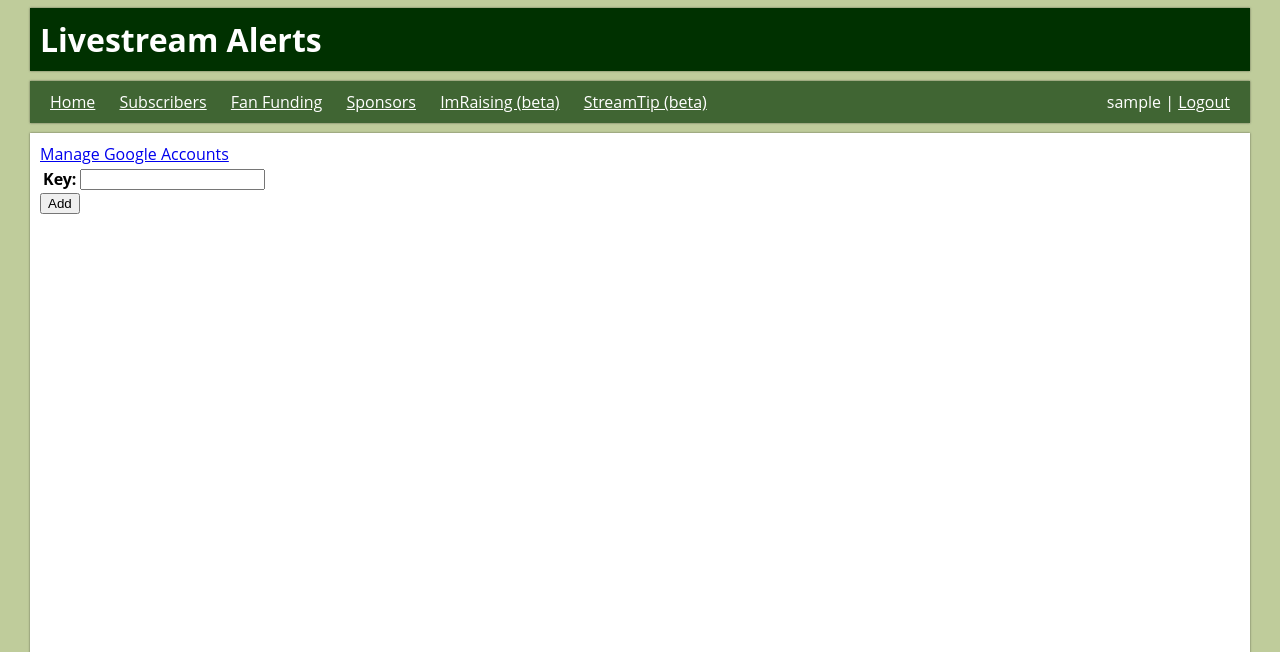
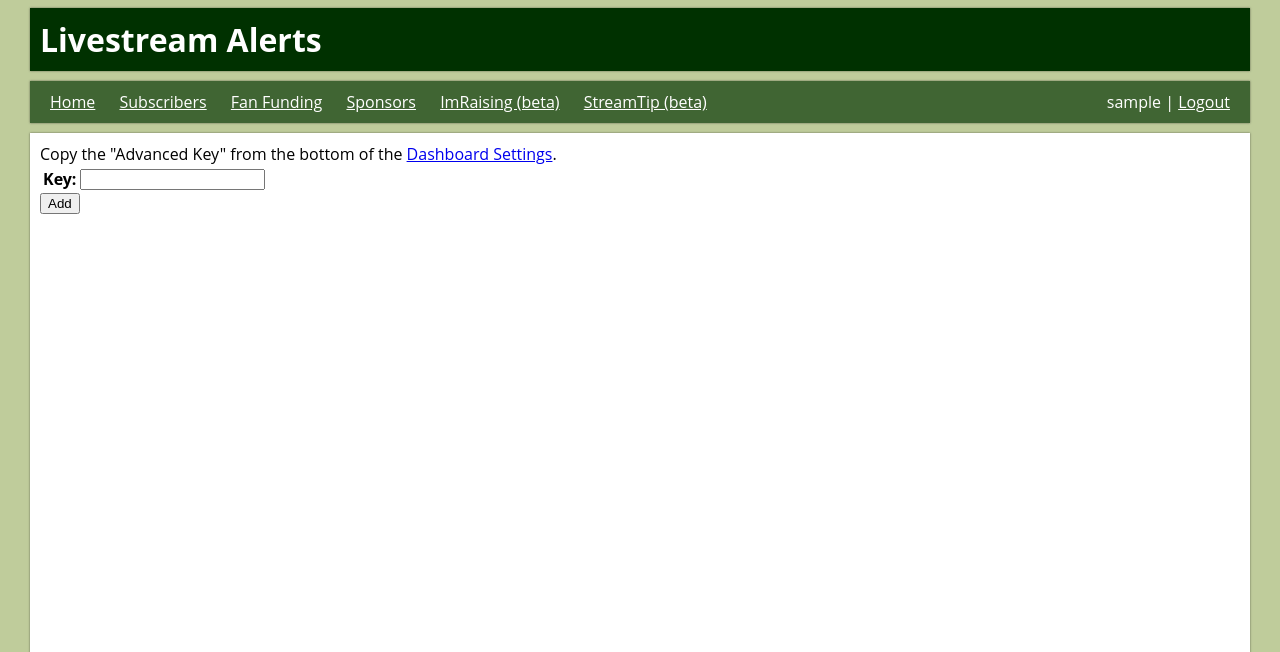
Before and after one commit to google/mirandum, a Django app: page /imraising/setup in a window 1280 px wide. Shown: the top 652 px of the page. Run offline with Django 3.2, Linux system fonts and the light colour scheme; the visitor is signed in with stand-in values (Sample User, id 1).

Commit message:
Changing imraising config to have some docs.

```diff
--- a/alerts/imraising/templates/imraising/setup.html
+++ b/alerts/imraising/templates/imraising/setup.html
@@ -15,8 +15,8 @@ See the License for the specific language governing permissions and
 limitations under the License.
 {% endcomment %}
 {% block content %}
+Copy the "Advanced Key" from the bottom of the <a href="https://imraising.tv/dashboard/settings/" target="_blank">Dashboard Settings</a>.
 <form method="POST"> {% csrf_token %}
-<a href="/googleaccount/">Manage Google Accounts</a>
 <table>
   {{form.as_table}}
 </table>
```
